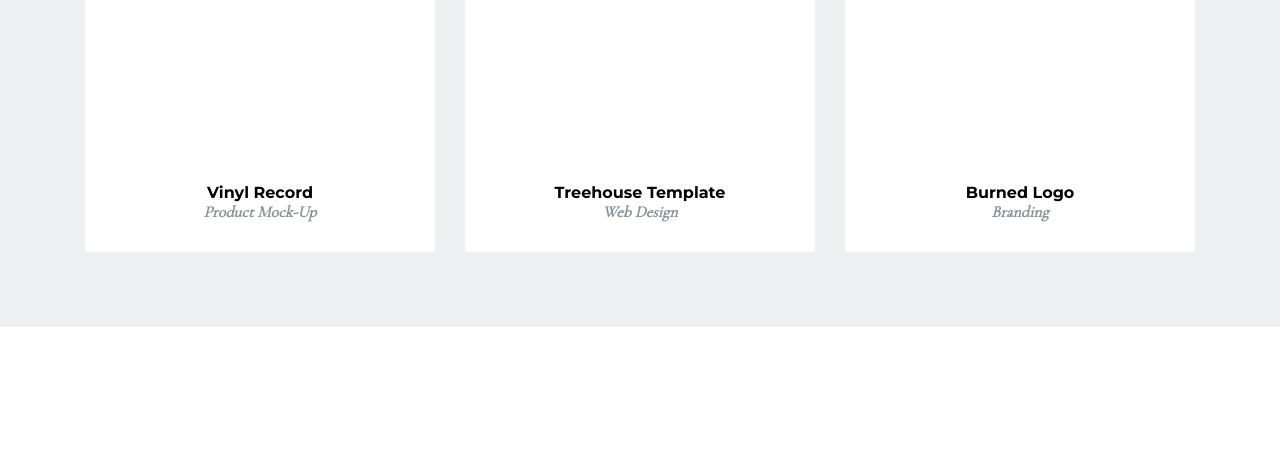
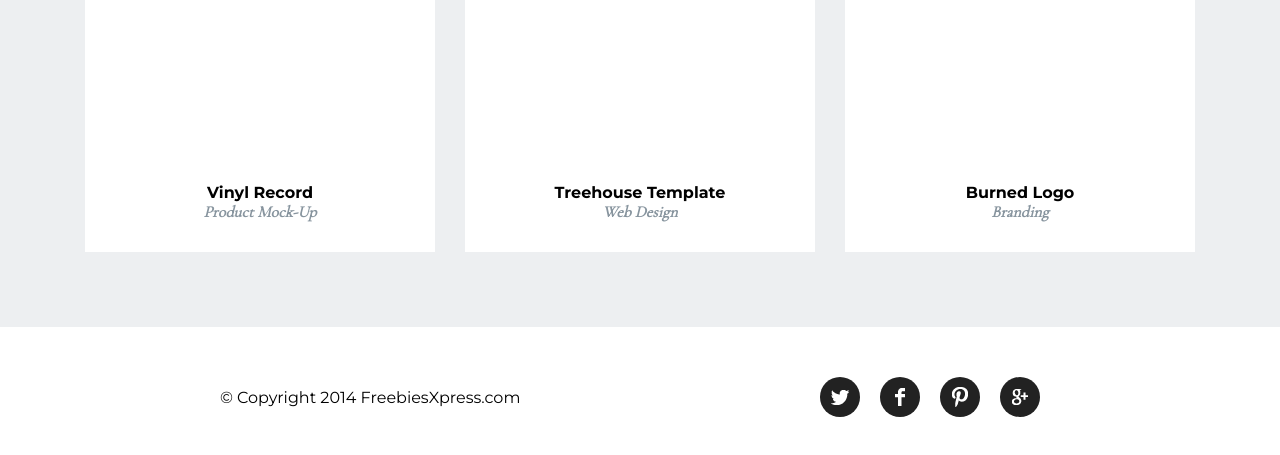
Before and after one commit to mikeru-design/Modul-3-mini-zadanie, a plain HTML site: page index.html in a window 1280 px wide. Shown: the part 2392-2847 px from the top of the page. Before the commit the page ends 2819 px from the top, so only its background shows below. Drawn offline with nearby package versions, Linux system fonts and the light colour scheme.

Commit message:
Add footer- FINISHED

```diff
--- a/index.html
+++ b/index.html
@@ -180,6 +180,23 @@
     </section>
 
     <footer id="footer">
+        <div class="main-container">
+            <p>© Copyright 2014 FreebiesXpress.com</p>
+            <div class="social-media">
+                <a class="social-icon" href="#">
+                    <img src="/images/Social-media/Twitter.png" alt="Twitter">
+                </a>
+                <a class="social-icon" href="#">
+                    <img src="/images/social-media/Facebook.png" alt="Facebook">
+                </a>
+                <a class="social-icon" href="#">
+                    <img src="/images/Social-media/Pinterest.png" alt="Pinterest">
+                </a>
+                <a class="social-icon" href="#">
+                    <img src="/images/Social-media/Google+.png" alt="Google+">
+                </a>
+            </div>
+        </div>
     </footer>
 </body>
 
--- a/sass/style.scss
+++ b/sass/style.scss
@@ -468,6 +468,32 @@ header{
 footer{
     padding: 50px 0;
     background-color: $main-white-color;
+
+    .main-container{
+
+        .social-media{
+            @include flex-center();
+
+            .social-icon{
+                @include flex-center();
+                width: 40px;
+                height: 40px;
+                margin-right: 20px;
+
+                background-color: $main-dark-color;
+                border-radius: 50%;
+                transition: .3s;
+
+                &:hover{
+                    transform: scale(1.1);
+
+                    &.social-icon{
+                        background-color: $mian-color;
+                    }
+                }
+            }
+        }
+    }
 }
 
 // ---------------------------------------MEDIA---------------------------------
```
Also changed, not shown: css/style.css, images/Social-media/Facebook.png (added), images/Social-media/Google+.png (added), images/Social-media/Pinterest.png (added), images/Social-media/Twitter.png (added), 1 other file.
